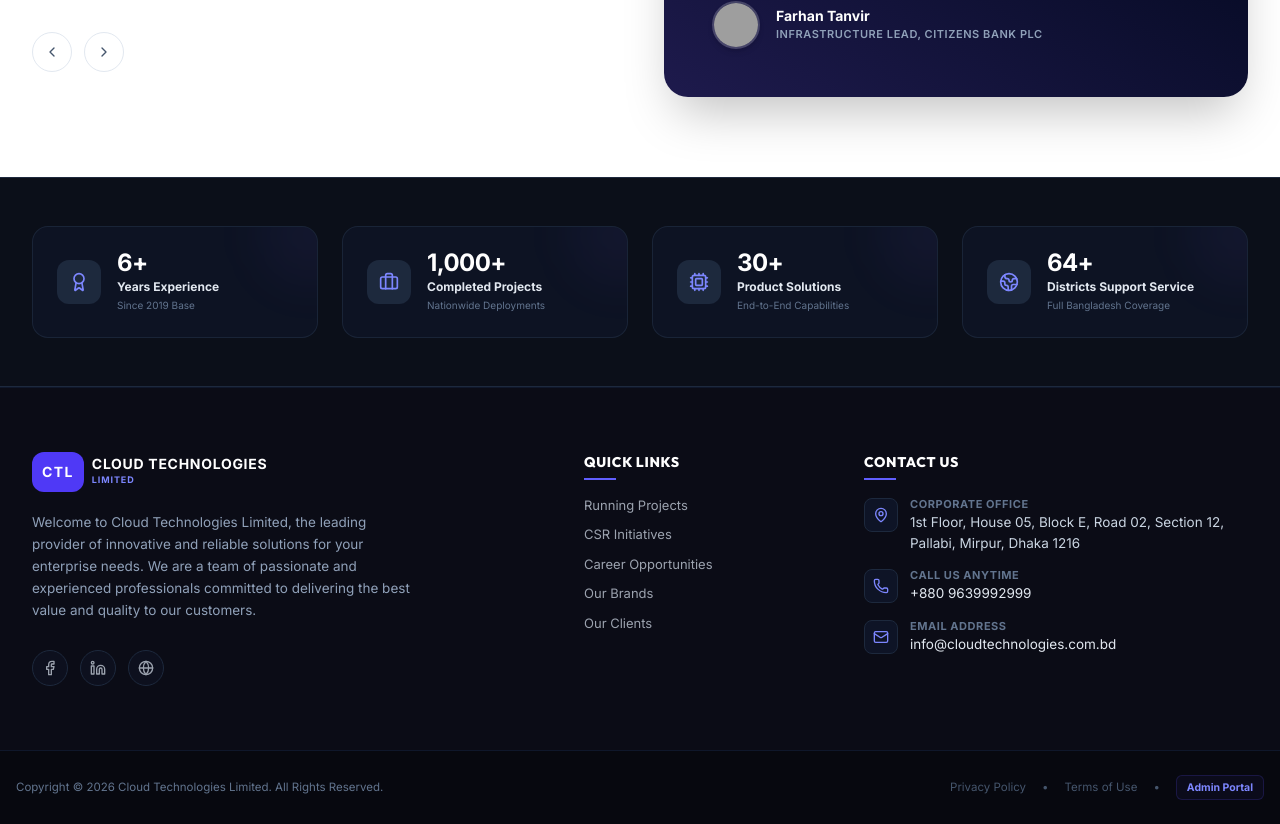
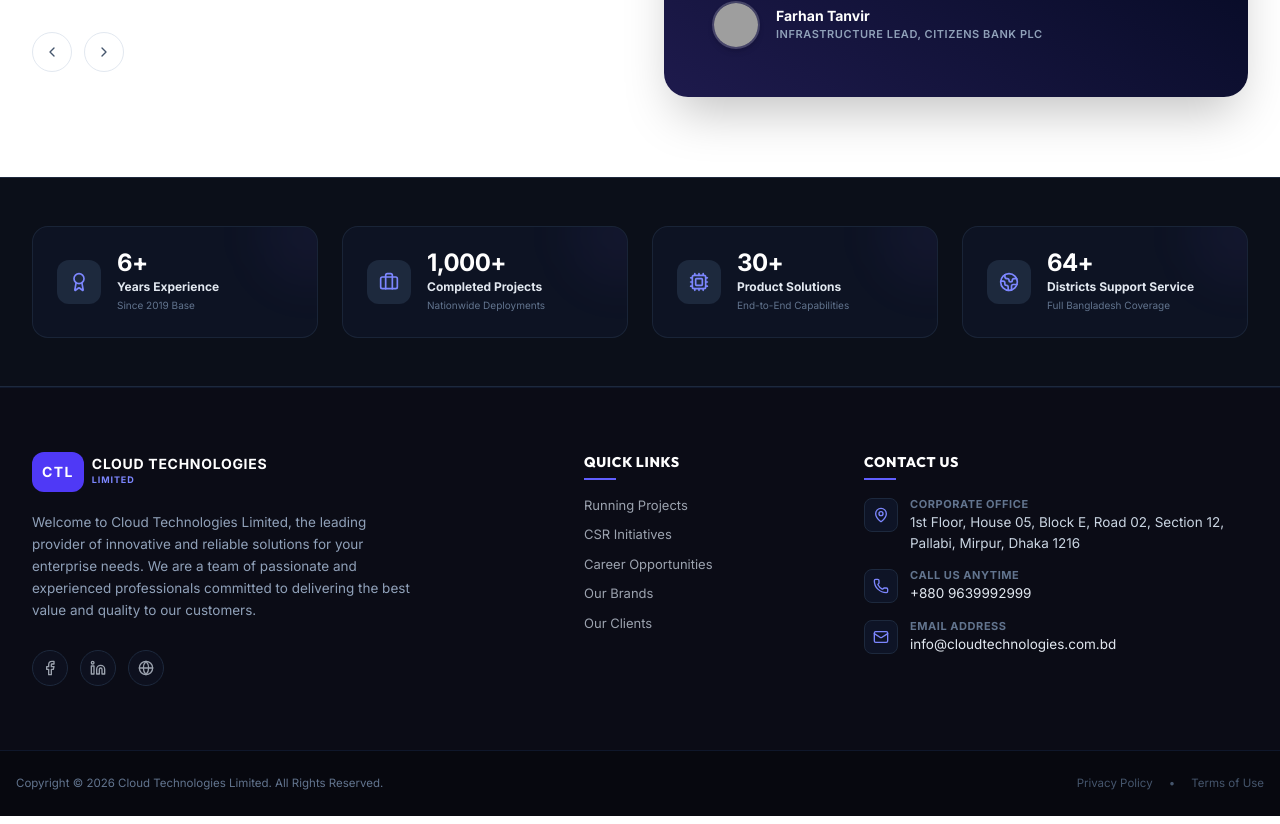
Before and after one commit to devrobayad/Cloude-tech-bd, a React (Vite) app: page / in a window 1280 px wide. Shown: the part 4481-5305 px from the top of the page. Built offline with nearby package versions, Linux system fonts and the light colour scheme; grey boxes are pictures that could not be loaded.

Commit message:
footer update

```diff
--- a/src/components/Footer.tsx
+++ b/src/components/Footer.tsx
@@ -254,10 +254,6 @@ export default function Footer() {
             <a href="#privacy-policy" className="hover:text-indigo-400 transition-colors">Privacy Policy</a>
             <span>•</span>
             <a href="#terms-of-use" className="hover:text-indigo-400 transition-colors">Terms of Use</a>
-            <span>•</span>
-            <a href="#admin" className="hover:text-indigo-400 transition-colors bg-indigo-950/20 hover:bg-indigo-950/50 border border-indigo-900/40 text-indigo-400 flex items-center gap-1 px-2.5 py-1 rounded-md text-[10.5px] font-bold font-sans">
-              Admin Portal
-            </a>
           </div>
         </div>
       </div>
```
